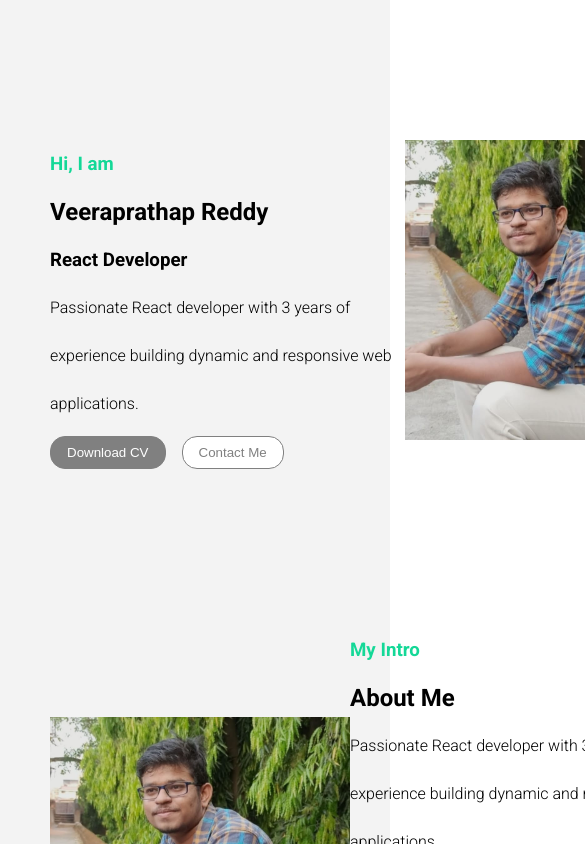
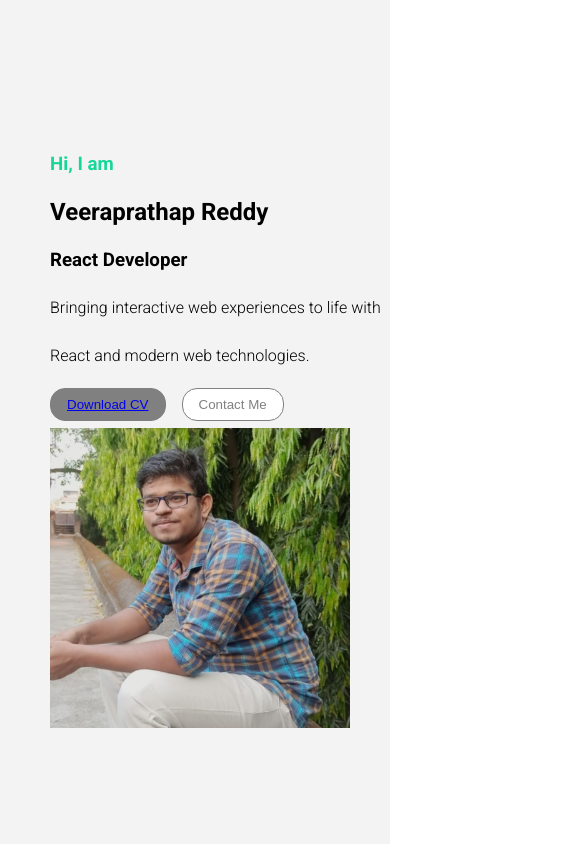
Before and after one commit to VTU9730/portfolio, a React (Create React App) app: page / in a window 390 px wide. Shown: the top 844 px of the page, 585 px wide, since content can reach past the window. Built offline with nearby package versions, Linux system fonts and the light colour scheme; a web font is replaced by a local one.

Commit message:
responsiveness-added

```diff
--- a/src/Home.js
+++ b/src/Home.js
@@ -7,10 +7,9 @@ function Home() {
         <h1>Veeraprathap Reddy</h1>
         <h3>React Developer</h3>
         <p>
-          Passionate React developer with 3 years of experience building dynamic
-          and responsive web applications.
+        Bringing interactive web experiences to life with React and modern web technologies.
         </p>
-        <button className="home-button home-button-cv">Download CV</button>
+        <button className="home-button home-button-cv"><a href="/Pratap_Frontend.pdf" download="Pratap_Frontend.pdf">Download CV</a></button>
         <button className="home-button home-button-me">Contact Me</button>
       </section>
       <section className="home-mypic">
--- a/src/style.css
+++ b/src/style.css
@@ -47,6 +47,7 @@
 .home {
   display: flex;
   justify-content: space-around;
+  flex-wrap: wrap;
   padding: 140px 50px;
   background-color: rgb(243, 243, 243);
   font-family: "Roboto", sans-serif;
@@ -100,6 +101,7 @@
 .introduction{
     display: flex;
     justify-content: space-around;
+    flex-wrap: wrap;
     padding: 10px 50px;
     background-color: rgb(243, 243, 243);
     font-family: "Roboto", sans-serif;
@@ -158,6 +160,7 @@ span{
 .qualification-section{
   display: flex;
   justify-content: space-around;
+  flex-wrap: wrap;
   text-align:left;
   margin-top: 30px;
   line-height: 2rem;
```
Also changed, not shown: 2 other files (tests, documents, lock files or other folders).
